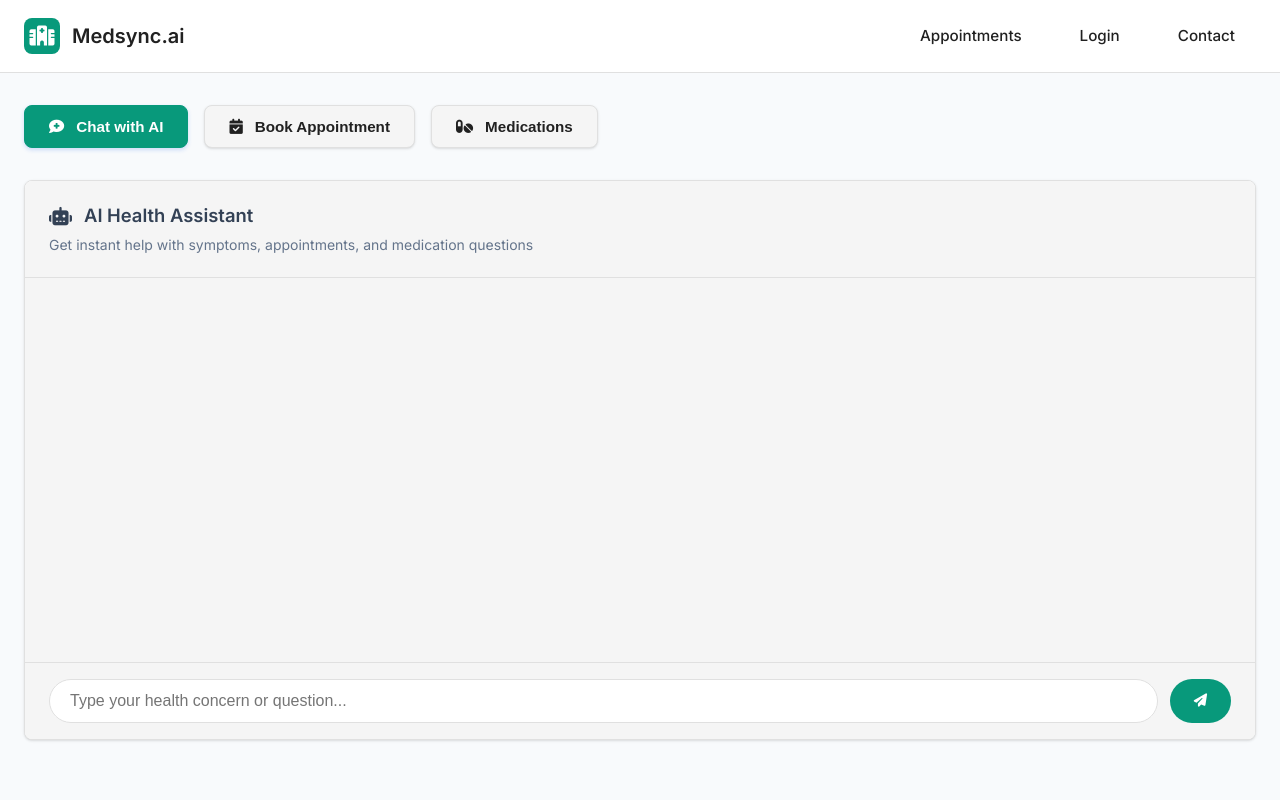
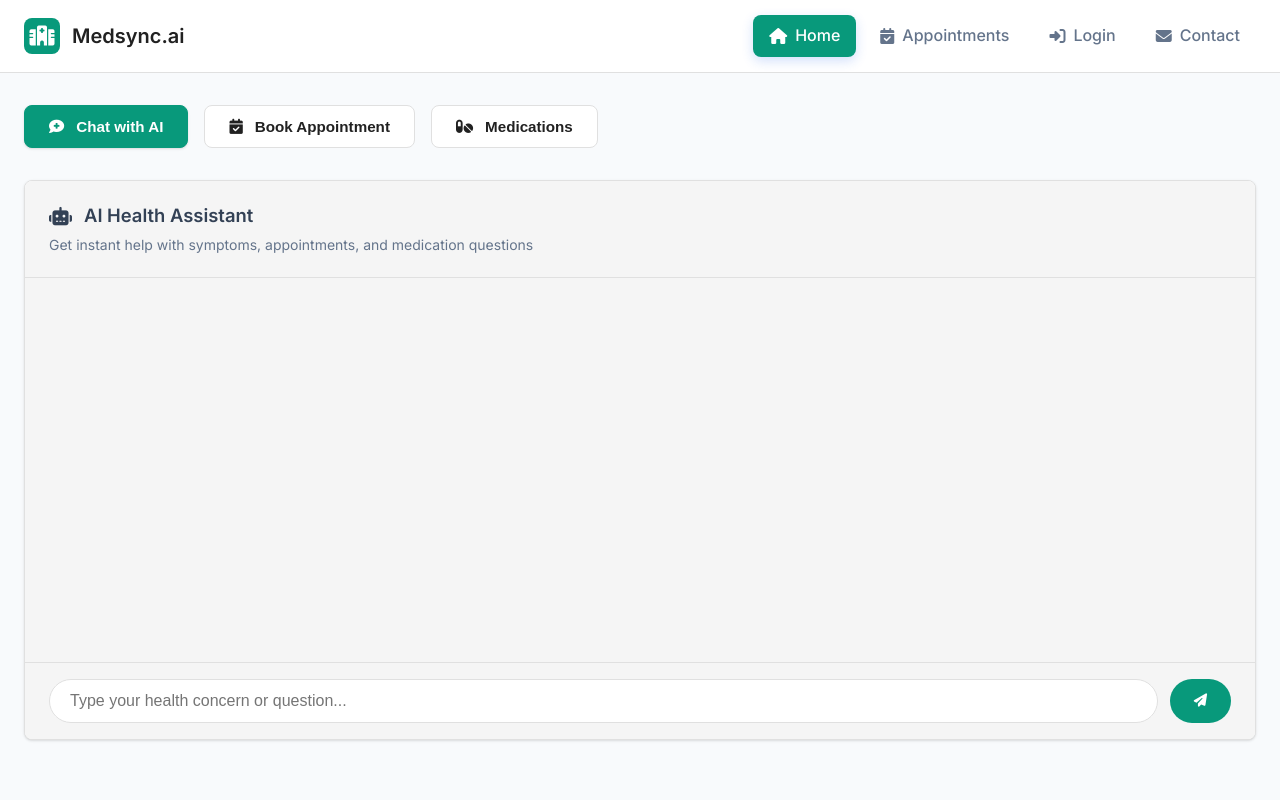
Before and after one commit to ZikraAfiq/sehat-ai, a Flask app: page / in a window 1280 px wide. Run offline with Flask 3, Linux system fonts and the light colour scheme; data that the repository does not hold is empty; some libraries are stand-ins or nearby versions.

Commit message:
frontend of 2 website

```diff
--- a/patient_side/app.py
+++ b/patient_side/app.py
@@ -1,5 +1,6 @@
-from flask import Flask, request, jsonify, render_template
+from flask import Flask, request, jsonify, render_template, redirect, url_for, flash
 from flask_cors import CORS
+from flask_login import LoginManager, UserMixin, login_user, login_required, logout_user, current_user
 import os
 from dotenv import load_dotenv
 import psycopg2
@@ -7,11 +8,19 @@ from psycopg2.extras import RealDictCursor
 import google.generativeai as genai
 import re, json, random
 from datetime import datetime
+from werkzeug.security import generate_password_hash, check_password_hash
 
 # Load environment variables from a .env file
 load_dotenv()
 
 app = Flask(__name__)
+app.secret_key = os.getenv('SECRET_KEY', 'your-secret-key-here')
+
+# Initialize Flask-Login
+login_manager = LoginManager()
+login_manager.init_app(app)
+login_manager.login_view = 'login'
+
 # Enable CORS for requests from the frontend which runs on a different origin
 CORS(app, supports_credentials=True, origins=["http://127.0.0.1:5500", "http://localhost:5000", "http://127.0.0.1:5001", "http://localhost:5001"])
 
@@ -41,19 +50,106 @@ def get_db_connection():
         print(f"❌ Could not connect to the database: {e}")
         return None
 
+# ---------- User Class for Flask-Login ----------
+class User(UserMixin):
+    def __init__(self, id, email):
+        self.id = id
+        self.email = email
+
+@login_manager.user_loader
+def load_user(user_id):
+    conn = get_db_connection()
+    try:
+        with conn.cursor() as cur:
+            cur.execute("SELECT id, email FROM users WHERE id = %s", (user_id,))
+            user_data = cur.fetchone()
+            if user_data:
+                return User(id=user_data['id'], email=user_data['email'])
+    except Exception as e:
+        print(f"Error loading user: {e}")
+    finally:
+        conn.close()
+    return None
+
 # ---------- Routes ----------
 
 @app.route('/')
 def home():
     return render_template('index.html', title='HealthCare Assistant')
 
-@app.route("/signup")
+@app.route("/signup", methods=['GET', 'POST'])
 def signup():
+    if request.method == 'POST':
+        email = request.form.get('email')
+        password = request.form.get('password')
+
+        conn = get_db_connection()
+        try:
+            with conn.cursor() as cur:
+                # Check if user already exists
+                cur.execute("SELECT id FROM users WHERE email = %s", (email,))
+                if cur.fetchone() is not None:
+                    flash('Email already registered. Please use a different email.', 'error')
+                    return redirect(url_for('signup'))
+
+                # Create new user
+                hashed_password = generate_password_hash(password)
+                cur.execute(
+                    "INSERT INTO users (email, password) VALUES (%s, %s) RETURNING id",
+                    (email, hashed_password)
+                )
+                user_id = cur.fetchone()['id']
+                conn.commit()
+
+                # Log the user in
+                user = User(id=user_id, email=email)
+                login_user(user)
+                flash('Registration successful!', 'success')
+                return redirect(url_for('home'))
+
+        except Exception as e:
+            conn.rollback()
+            print(f"Error during signup: {e}")
+            flash('An error occurred during registration. Please try again.', 'error')
+        finally:
+            conn.close()
+
     return render_template("signup.html")
 
-@app.route("/login")
+@app.route("/login", methods=['GET', 'POST'])
 def login():
+    if request.method == 'POST':
+        email = request.form.get('email')
+        password = request.form.get('password')
+
+        conn = get_db_connection()
+        try:
+            with conn.cursor() as cur:
+                cur.execute("SELECT id, email, password FROM users WHERE email = %s", (email,))
+                user_data = cur.fetchone()
+
+                if user_data and check_password_hash(user_data['password'], password):
+                    user = User(id=user_data['id'], email=user_data['email'])
+                    login_user(user)
+                    next_page = request.args.get('next')
+                    flash('Login successful!', 'success')
+                    return redirect(next_page or url_for('home'))
+                else:
+                    flash('Invalid email or password. Please try again.', 'error')
+        except Exception as e:
+            print(f"Error during login: {e}")
+            flash('An error occurred during login. Please try again.', 'error')
+        finally:
+            conn.close()
+
     return render_template("login.html")
+
+@app.route("/logout")
+@login_required
+def logout():
+    logout_user()
+    flash('You have been logged out.', 'info')
+    return redirect(url_for('home'))
 
 @app.route("/contact")
 def contact():
@@ -61,19 +157,46 @@ def contact():
 
 @app.route("/appointments")
 def appointments():
-    return render_template("appointments.html")
+    # Get available appointments from the database
+    conn = get_db_connection()
+    try:
+        with conn.cursor() as cur:
+            # Get all available doctors for booking
+            cur.execute("""
+                SELECT d.*,
+                       (SELECT COUNT(*) FROM appointments a
+                        WHERE a.doctor_id = d.id
+                        AND a.status = 'available') as available_slots
+                FROM doctors d
+                ORDER BY d.specialization, d.last_name
+            """)
+            doctors = cur.fetchall()
 
-@app.route("/clinic")
-def clinic_dashboard():
-    return render_template("clinic_dashboard.html")
+            # Get upcoming appointments if user is logged in
+            user_appointments = []
+            if current_user.is_authenticated:
+                cur.execute("""
+                    SELECT a.*, d.first_name as doctor_first_name, d.last_name as doctor_last_name, d.specialization
+                    FROM appointments a
+                    JOIN doctors d ON a.doctor_id = d.id
+                    WHERE a.patient_id = %s
+                    ORDER BY a.appointment_date DESC
+                """, (current_user.id,))
+                user_appointments = cur.fetchall()
 
-@app.route("/clinic/patients")
-def clinic_patients():
-    return render_template("clinic_patients.html")
+        return render_template("appointments.html",
+                             doctors=doctors,
+                             appointments=user_appointments)
+    except Exception as e:
+        print(f"Error fetching appointments: {e}")
+        flash('Failed to load appointments. Please try again.', 'error')
+        return render_template("appointments.html",
+                             doctors=[],
+                             appointments=[])
+    finally:
+        conn.close()
 
-@app.route("/clinic/appointments")
-def clinic_appointments():
-    return render_template("clinic_appointments.html")
+# Clinic-related routes have been removed as per requirements
 
 # ---------- API Routes ----------
 
--- a/patient_side/requirements.txt
+++ b/patient_side/requirements.txt
@@ -1,6 +1,8 @@
 flask==2.3.3
 flask-cors==4.0.0
+flask-login==0.6.3
 psycopg2-binary==2.9.9
 google-generativeai==0.5.4
 python-dotenv==1.0.1
 openai>=1.99.5
+werkzeug>=2.3.7
--- a/patient_side/static/styles.css
+++ b/patient_side/static/styles.css
@@ -16,7 +16,7 @@ body {
 /* Design system colors */
 :root {
   --primary: #08997B; /* teal green */
-  --primary-light: #4FC3F7; /* secondary sky blue */
+  --primary-light: #E6F7F3; /* secondary sky blue */
   --primary-dark: #046d56; /* darker teal */
   --primary-foreground: #ffffff;
 
@@ -91,11 +91,38 @@ body {
     justify-content: center;
 }
 
-/* Navigation */
-/* ========================================= */
-/* Enhanced Navigation Button Design         */
-/* Replace existing .nav-button styles with this */
-/* ========================================= */
+/* ==========================================================================
+   3. Navigation
+   ========================================================================== */
+
+.nav-links {
+    display: flex;
+    gap: 0.5rem;
+    align-items: center;
+}
+
+.nav-link {
+    display: inline-flex;
+    align-items: center;
+    gap: 0.5rem;
+    padding: 0.5rem 1rem;
+    border-radius: var(--radius);
+    color: var(--muted-foreground);
+    font-weight: 500;
+    text-decoration: none;
+    transition: background-color 0.2s ease, color 0.2s ease;
+}
+
+.nav-link:hover {
+    background-color: var(--primary-light);
+    color: var(--primary);
+}
+
+.nav-link.active {
+    background: var(--primary);
+    color: var(--primary-foreground);
+    box-shadow: var(--shadow-sm);
+}
 
 .nav-buttons {
     display: flex;
@@ -108,105 +135,35 @@ body {
     display: inline-flex;
     align-items: center;
     gap: 0.75rem;
-    padding: 0.75rem 1.5rem; /* Slightly larger padding for a better feel */
+    padding: 0.75rem 1.5rem;
     border-radius: var(--radius);
     border: 1px solid var(--border);
-    background: var(--background);
-    color: var(--secondary-foreground);
+    background: var(--card);
+    color: var(--card-foreground);
     cursor: pointer;
-    font-weight: 600; /* Bolder font for better readability */
+    font-weight: 600;
     font-size: 0.95rem;
-    box-shadow: var(--shadow);
-    transition: transform 0.2s ease-in-out, box-shadow 0.2s ease-in-out, background-color 0.2s ease-in-out;
+    box-shadow: var(--shadow-sm);
+    transition: transform 0.2s ease, box-shadow 0.2s ease, background-color 0.2s ease;
 }
 
-/* --- Interactive States --- */
-
 .nav-button:hover {
-    transform: translateY(-3px); /* Lifts the button on hover */
-    box-shadow: var(--shadow-lg); /* Adds more prominent shadow */
-    background: var(--secondary);
-    color: var(--foreground);
+    transform: translateY(-2px);
+    box-shadow: var(--shadow-md);
+    border-color: var(--primary);
+    color: var(--primary);
 }
-
-.nav-button:active {
-    transform: translateY(-1px); /* Simulates a button press */
-    box-shadow: var(--shadow);
-}
-
-/* --- Accessibility --- */
-
-.nav-button:focus-visible {
-    outline: 2px solid transparent;
-    outline-offset: 2px;
-    box-shadow: 0 0 0 4px var(--ring); /* Clear focus ring for keyboard navigation */
-}
-
-/* --- Active Section Button --- */
 
 .nav-button.active {
     background: var(--primary);
     color: var(--primary-foreground);
     border-color: var(--primary);
-    box-shadow: 0 2px 4px rgba(37, 99, 235, 0.2); /* Subtle shadow using the primary color */
-    transform: translateY(0); /* Resets any hover transform */
+    box-shadow: var(--shadow);
+    transform: translateY(0);
 }
 
 .nav-button.active:hover {
-    background: var(--primary-dark); /* Darkens slightly on hover but doesn't lift */
-    transform: translateY(0);
-    box-shadow: 0 2px 4px rgba(37, 99, 235, 0.2);
-}
-
-.nav-button.active i {
-    color: var(--primary-foreground);
-}
-
-/* Enhanced Navigation Link Design */
-.nav-links {
-    display: flex;
-    gap: 1rem;
-    align-items: center;
-}
-
-.nav-link {
-    display: inline-flex;
-    align-items: center;
-    text-decoration: none;
-    gap: 0.5rem;
-    padding: 0.6rem 1.25rem;
-    border-radius: var(--radius);
-    background: transparent;
-    color: var(--secondary-foreground);
-    font-weight: 500;
-    font-size: 0.95rem;
-    transition: all 0.3s ease;
-    position: relative;
-    overflow: hidden;
-    border: 1px solid transparent;
-}
-
-.nav-link::before {
-    content: '';
-    position: absolute;
-    top: 0;
-    left: -100%;
-    width: 100%;
-    height: 100%;
-    background: linear-gradient(90deg, transparent, rgba(255, 255, 255, 0.2), transparent);
-    transition: left 0.5s ease;
-}
-
-.nav-link:hover::before {
-    left: 100%;
-}
-
-.nav-link:hover {
-    background: var(--primary-light);
-    color: var(--primary-foreground);
-    border-color: var(--primary-light);
-    transform: translateY(-2px);
-    box-shadow: 0 4px 8px rgba(37, 99, 235, 0.15);
+    background: var(--primary-dark);
 }
 
 .nav-link:active {
--- a/patient_side/templates/base.html
+++ b/patient_side/templates/base.html
@@ -21,9 +21,24 @@
         <span>Medsync.ai</span>
       </a>
       <nav class="nav-links">
-        <a href="{{ url_for('appointments') }}" class="nav-link">Appointments</a>
-        <a href="{{ url_for('login') }}" class="nav-link">Login</a>
-        <a href="{{ url_for('contact') }}" class="nav-link">Contact</a>
+        <a href="{{ url_for('home') }}" class="nav-link {% if request.endpoint == 'home' %}active{% endif %}">
+          <i class="fas fa-home"></i> Home
+        </a>
+        <a href="{{ url_for('appointments') }}" class="nav-link {% if request.endpoint == 'appointments' %}active{% endif %}">
+          <i class="fas fa-calendar-check"></i> Appointments
+        </a>
+        {% if current_user.is_authenticated %}
+          <a href="{{ url_for('logout') }}" class="nav-link">
+            <i class="fas fa-sign-out-alt"></i> Logout
+          </a>
+        {% else %}
+          <a href="{{ url_for('login') }}" class="nav-link {% if request.endpoint == 'login' %}active{% endif %}">
+            <i class="fas fa-sign-in-alt"></i> Login
+          </a>
+          <a href="{{ url_for('contact') }}" class="nav-link {% if request.endpoint == 'contact' %}active{% endif %}">
+            <i class="fas fa-envelope"></i> Contact
+          </a>
+        {% endif %}
       </nav>
     </div>
   </header>
```
